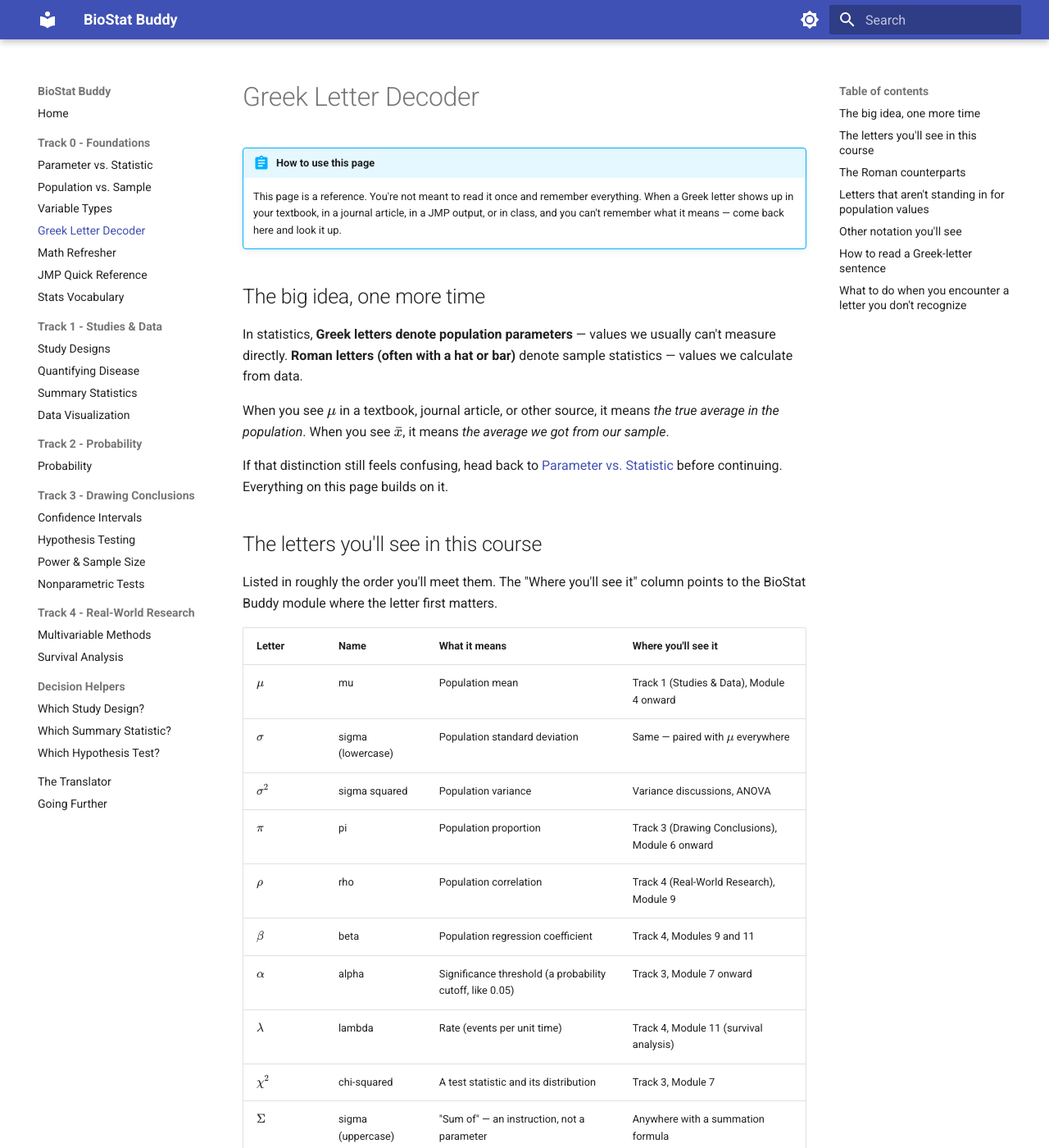
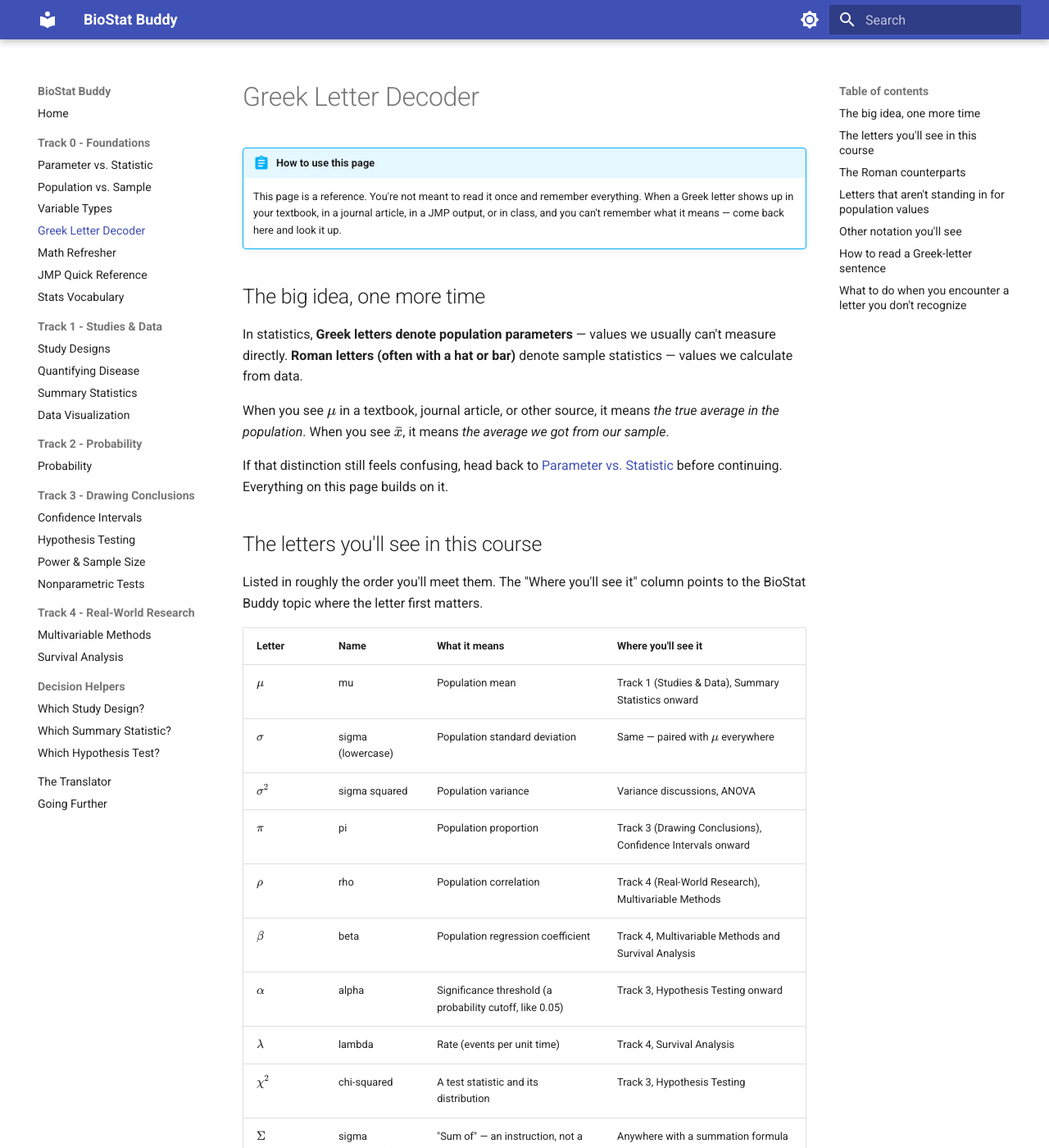
Before and after one commit to marywmathis/biostat-buddy, an MkDocs documentation site: the page built from docs/foundations/greek-decoder.md, in a window 1280 px wide and 1400 px high. Shown: the whole window at 82% size. Built offline with MkDocs 1.6.1 and Material for MkDocs 9.7.7, drawn with Linux system fonts in a browser that asks for light colours.

Commit message:
Update removing module

```diff
--- a/docs/foundations/greek-decoder.md
+++ b/docs/foundations/greek-decoder.md
@@ -13,19 +13,19 @@ If that distinction still feels confusing, head back to [Parameter vs. Statistic
 
 ## The letters you'll see in this course
 
-Listed in roughly the order you'll meet them. The "Where you'll see it" column points to the BioStat Buddy module where the letter first matters.
+Listed in roughly the order you'll meet them. The "Where you'll see it" column points to the BioStat Buddy topic where the letter first matters.
 
 | Letter | Name | What it means | Where you'll see it |
 |---|---|---|---|
-| $\mu$ | mu | Population mean | Track 1 (Studies & Data), Module 4 onward |
+| $\mu$ | mu | Population mean | Track 1 (Studies & Data), Summary Statistics onward |
 | $\sigma$ | sigma (lowercase) | Population standard deviation | Same — paired with $\mu$ everywhere |
 | $\sigma^2$ | sigma squared | Population variance | Variance discussions, ANOVA |
-| $\pi$ | pi | Population proportion | Track 3 (Drawing Conclusions), Module 6 onward |
-| $\rho$ | rho | Population correlation | Track 4 (Real-World Research), Module 9 |
-| $\beta$ | beta | Population regression coefficient | Track 4, Modules 9 and 11 |
-| $\alpha$ | alpha | Significance threshold (a probability cutoff, like 0.05) | Track 3, Module 7 onward |
-| $\lambda$ | lambda | Rate (events per unit time) | Track 4, Module 11 (survival analysis) |
-| $\chi^2$ | chi-squared | A test statistic and its distribution | Track 3, Module 7 |
+| $\pi$ | pi | Population proportion | Track 3 (Drawing Conclusions), Confidence Intervals onward |
+| $\rho$ | rho | Population correlation | Track 4 (Real-World Research), Multivariable Methods |
+| $\beta$ | beta | Population regression coefficient | Track 4, Multivariable Methods and Survival Analysis |
+| $\alpha$ | alpha | Significance threshold (a probability cutoff, like 0.05) | Track 3, Hypothesis Testing onward |
+| $\lambda$ | lambda | Rate (events per unit time) | Track 4, Survival Analysis |
+| $\chi^2$ | chi-squared | A test statistic and its distribution | Track 3, Hypothesis Testing |
 | $\Sigma$ | sigma (uppercase) | "Sum of" — an instruction, not a parameter | Anywhere with a summation formula |
 
 !!! warning "Do NOT confuse $\sigma$ and $\Sigma$"
```
